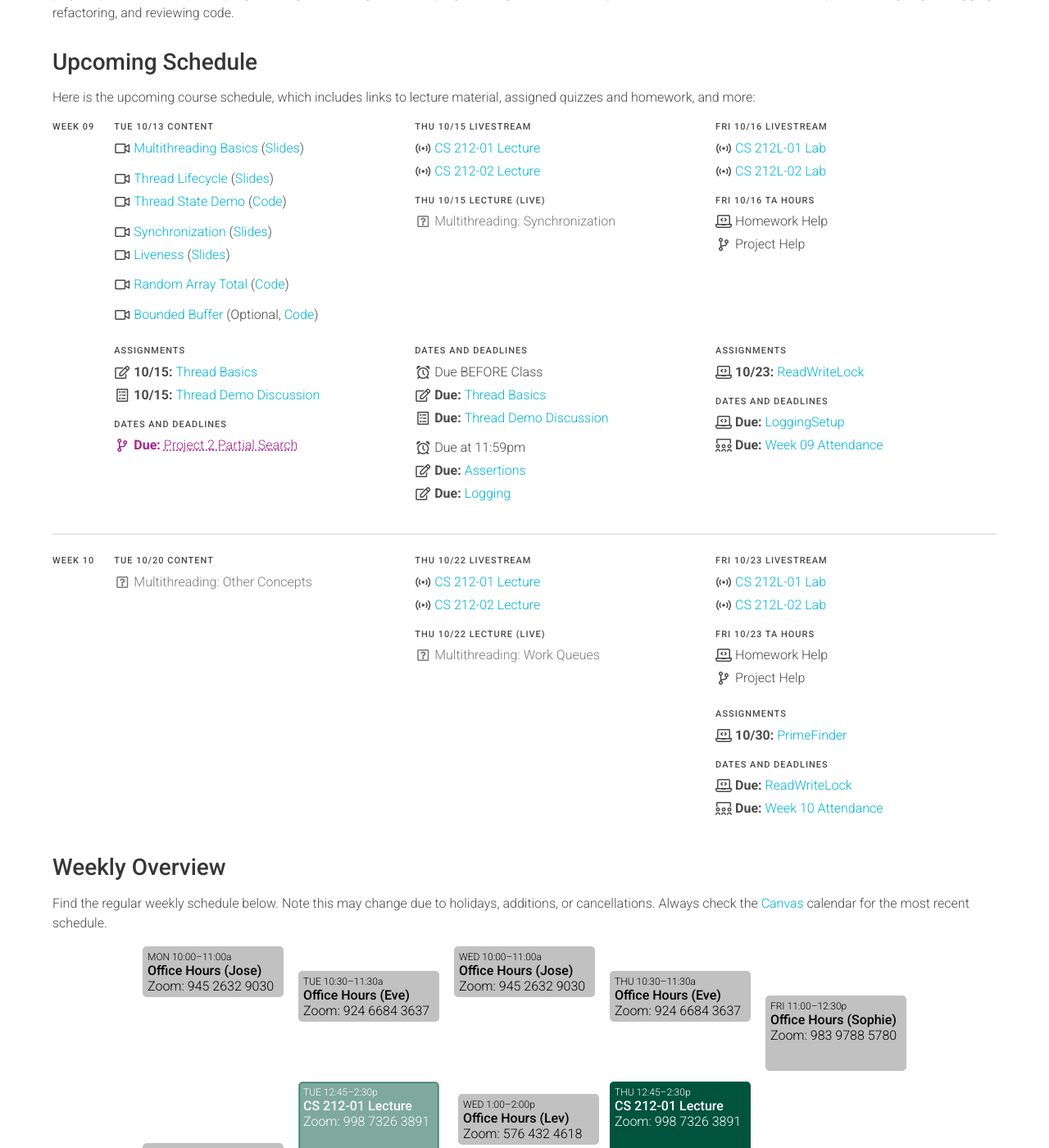
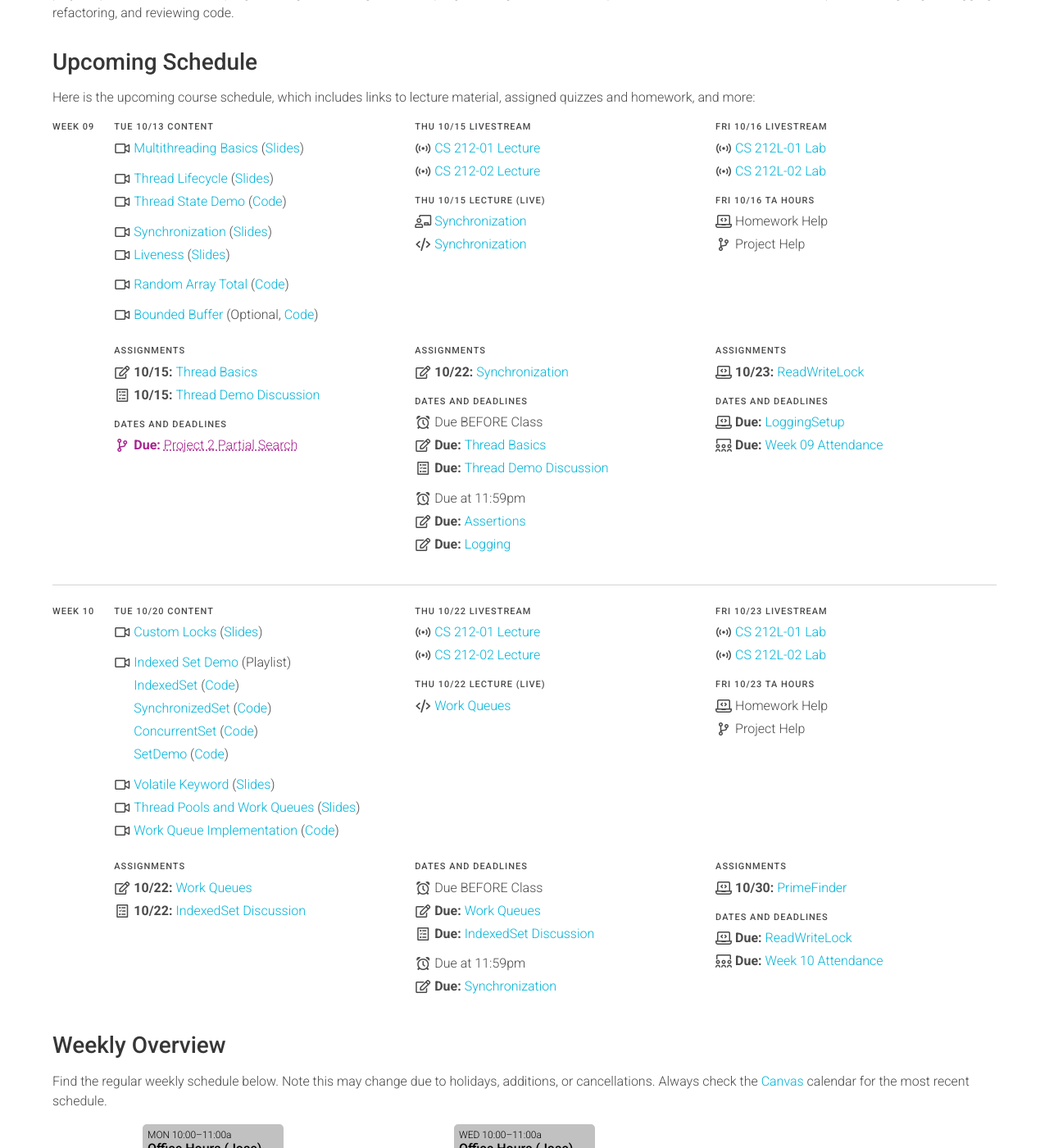
Before and after one commit to usf-cs212-fall2020/usf-cs212-fall2020.github.io, a Jekyll site: the page built from index.md, in a window 1280 px wide and 1400 px high, scrolled down 374 px. Shown: the whole window at 82% size. Built offline with Jekyll 4.4.1, drawn with Linux system fonts in a browser that asks for light colours.

Commit message:
Updating links and content.

```diff
--- a/_data/schedule.yml
+++ b/_data/schedule.yml
@@ -1234,8 +1234,21 @@ weeks:
 
           - label: 'Lecture (Live)'
             items:
-              - text: 'Multithreading: Synchronization'
-                type: 'has-text-grey'
+              - text: 'Synchronization'
+                icon: *icon_slides
+                link: 'https://docs.google.com/presentation/d/e/2PACX-1vSmLbpqA5l9aUbVmzca1YzKCV7TqKKbxN0DxSOEG1ynRFxkJLxhUoLexExYxC9hcEL-IShXZaGEEW85/pub?start=false&loop=false&delayms=3000'
+
+              - text: 'Synchronization'
+                icon: *icon_code
+                link: 'https://github.com/usf-cs212-fall2020/lectures/tree/main/MultithreadingSynchronization'
+
+          - label: 'Assignments'
+            dates: true
+            items:
+              - text: 'Synchronization'
+                icon: *icon_quiz
+                date: 2020-10-22
+                link: 'https://usfca.instructure.com/courses/1594619/quizzes/2364170'
 
           - label: 'Dates and Deadlines'
             dates: true
@@ -1303,8 +1316,65 @@ weeks:
         sections:
           - label: 'Content'
             items:
-              - text: 'Multithreading: Other Concepts'
-                type: 'has-text-grey'
+              - text: 'Custom Locks'
+                icon: *icon_video
+                link: 'https://usfca.zoom.us/rec/share/cLweJf_WoZEOQOHLeexdfSwnin6iscF_RlrsozhUeA9FfFsydoMNGG6m-A0BilWN.G6SRAzDqqqHYLkgM?startTime=1585519600000'
+                more: '(<a href="https://docs.google.com/presentation/d/e/2PACX-1vQoYj1qXLVA-T_ialT92k57JjdZco9lxpos2iBLZ0XqaaVcqCXDyMueiE4aCJ1N_yilZvlangOlANYE/pub?start=false&loop=false&delayms=3000">Slides</a>)'
+
+              - text: 'Indexed Set Demo'
+                icon: *icon_video
+                type: 'bump'
+                link: 'https://usfca.zoom.us/rec/share/2YutjPz4d_iA7dnbBOj1IJTN2XVdh4m1O39aVoYUqV8Wvh_FnlNY81SH8NuaXRfX.FGRAEXcQVDELeLjK'
+                more: '(Playlist)'
+
+              - text: 'IndexedSet'
+                icon: *icon_nothing
+                link: 'https://usfca.zoom.us/rec/share/Mt2bDeU_8ZgXm6SAlgcAEwM8UcIdtz5h9lNvgxW5QBhJy2sGQrmKwUoEO9hVkpJd.izPLay8P-l00zuw_?startTime=1585523183000'
+                more: '(<a href="https://github.com/usf-cs212-fall2020/lectures/blob/main/MultithreadingSynchronization/src/main/java/IndexedSet.java">Code</a>)'
+
+              - text: 'SynchronizedSet'
+                icon: *icon_nothing
+                link: 'https://usfca.zoom.us/rec/share/Mt2bDeU_8ZgXm6SAlgcAEwM8UcIdtz5h9lNvgxW5QBhJy2sGQrmKwUoEO9hVkpJd.izPLay8P-l00zuw_?startTime=1585523624000'
+                more: '(<a href="https://github.com/usf-cs212-fall2020/lectures/blob/main/MultithreadingSynchronization/src/main/java/SynchronizedSet.java">Code</a>)'
+
+              - text: 'ConcurrentSet'
+                icon: *icon_nothing
+                link: 'https://usfca.zoom.us/rec/share/Mt2bDeU_8ZgXm6SAlgcAEwM8UcIdtz5h9lNvgxW5QBhJy2sGQrmKwUoEO9hVkpJd.izPLay8P-l00zuw_?startTime=1585524096000'
+                more: '(<a href="https://github.com/usf-cs212-fall2020/lectures/blob/main/MultithreadingSynchronization/src/main/java/ConcurrentSet.java">Code</a>)'
+
+              - text: 'SetDemo'
+                icon: *icon_nothing
+                link: 'https://usfca.zoom.us/rec/share/Mt2bDeU_8ZgXm6SAlgcAEwM8UcIdtz5h9lNvgxW5QBhJy2sGQrmKwUoEO9hVkpJd.izPLay8P-l00zuw_?startTime=1585524542000'
+                more: '(<a href="https://github.com/usf-cs212-fall2020/lectures/blob/main/MultithreadingSynchronization/src/main/java/SetDemo.java">Code</a>)'
+
+              - text: 'Volatile Keyword'
+                icon: *icon_video
+                type: 'bump'
+                link: 'https://usfca.zoom.us/rec/share/7KtbVo63JZwvMB1WwBaPf51KCijW1AQm49bvflpCZzEAgpeqB42KmLTaItXI0Vwe.C32Ct1_NOV4_bYgw?startTime=1585520837000'
+                more: '(<a href="https://docs.google.com/presentation/d/e/2PACX-1vT_oaCxYE96J-6QVRIzouWGEA5POWE1z2ONTRfvk7HoZocjTle4_U9Kj9A2P3bUKnzPt_ZLfqmB6-SE/pub?start=false&loop=false&delayms=3000">Slides</a>)'
+
+              - text: 'Thread Pools and Work Queues'
+                icon: *icon_video
+                link: 'https://usfca.zoom.us/rec/share/-mQt9foL5BLUGFpzNTj-XjEiKGi66BPfBCDW8IoEZ4UA9a0kMWPlMwyw4Ns7CJI8.s1C5g9LBdYv09ZLX?startTime=1585521602000'
+                more: '(<a href="https://docs.google.com/presentation/d/e/2PACX-1vQFW-o5-YNRauzCiaEtqsKQzBS22MvvQNBKEFU7b8IGPtyj5g4bCYQTu9lvVgF29wKMlwyVQjF9WV3o/pub?start=false&loop=false&delayms=3000">Slides</a>)'
+
+              - text: 'Work Queue Implementation'
+                icon: *icon_video
+                link: 'https://usfca.zoom.us/rec/share/JFE9jGPXi6pl4AFy7DuKzHyGsROTKENQ3_b1yeqS-5JtT_uPt8E6e00U6zbzN7iN.BfjuUF2fo_Z7XjoB?startTime=1585525726000'
+                more: '(<a href="https://github.com/usf-cs212-fall2020/lectures/blob/main/MultithreadingWorkQueues/src/main/java/WorkQueue.java">Code</a>)'
+
+          - label: 'Assignments'
+            dates: true
+            items:
+              - text: 'Work Queues'
+                icon: *icon_quiz
+                date: 2020-10-22
+                link: 'https://usfca.instructure.com/courses/1594619/quizzes/2364159'
+
+              - text: 'IndexedSet Discussion'
+                icon: *icon_participation
+                date: 2020-10-22
+                link: 'https://usfca.instructure.com/courses/1594619/discussion_topics/7939492'
 
       - date: 2020-10-22
         sections:
@@ -1315,8 +1385,34 @@ weeks:
 
           - label: 'Lecture (Live)'
             items:
-              - text: 'Multithreading: Work Queues'
-                type: 'has-text-grey'
+              - text: 'Work Queues'
+                icon: *icon_code
+                link: 'https://github.com/usf-cs212-fall2020/lectures/tree/main/MultithreadingWorkQueues'
+
+          - label: 'Dates and Deadlines'
+            dates: true
+            items:
+              - text: 'Due BEFORE Class'
+                icon: *icon_time
+
+              - text: 'Work Queues'
+                icon: *icon_quiz
+                date: 2020-10-22
+                link: 'https://usfca.instructure.com/courses/1594619/quizzes/2364159'
+
+              - text: 'IndexedSet Discussion'
+                icon: *icon_participation
+                date: 2020-10-22
+                link: 'https://usfca.instructure.com/courses/1594619/discussion_topics/7939492'
+
+              - text: 'Due at 11:59pm'
+                icon: *icon_time
+                type: 'bump'
+
+              - text: 'Synchronization'
+                icon: *icon_quiz
+                date: 2020-10-22
+                link: 'https://usfca.instructure.com/courses/1594619/quizzes/2364170'
 
       - date: 2020-10-23
         sections:
```
